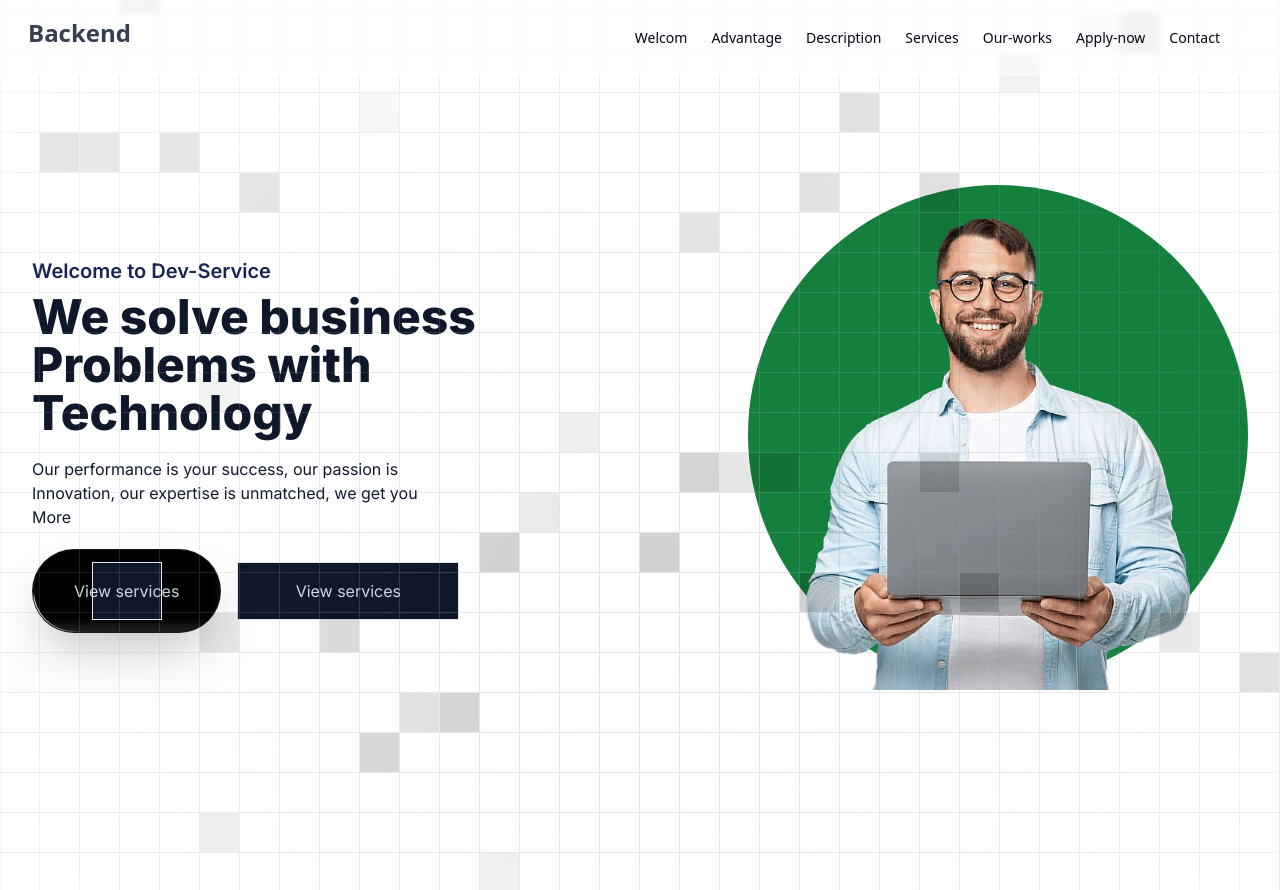
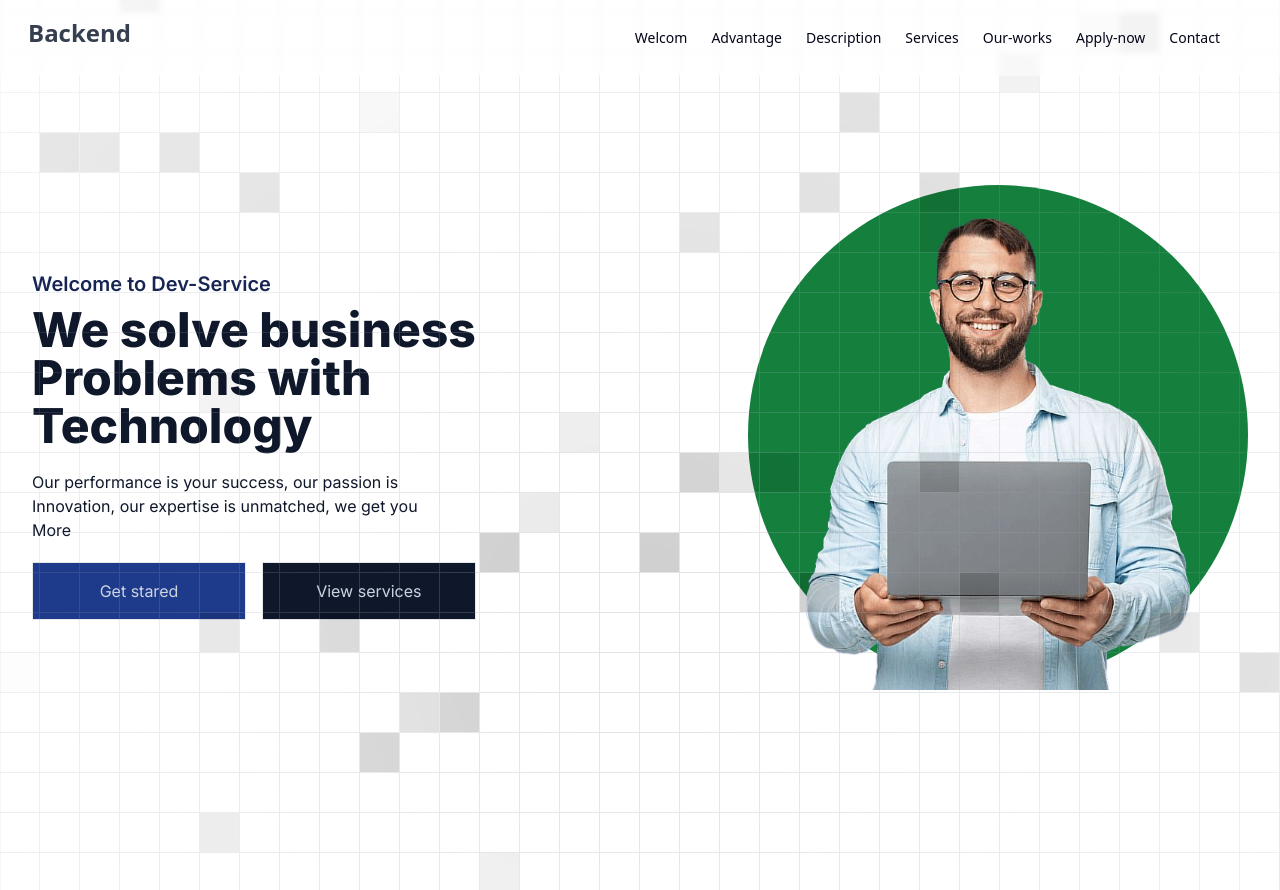
Before and after one commit to tchasinga/devservice, a Next.js app: page / in a window 1280 px wide. Built offline with nearby package versions, Linux system fonts and the light colour scheme.

Commit message:
new code is added

```diff
--- a/src/app/Animation/magicui/ShimmerButtonDemo.tsx
+++ b/src/app/Animation/magicui/ShimmerButtonDemo.tsx
@@ -6,9 +6,7 @@ export interface ShimmerButtonProps
   extends React.ButtonHTMLAttributes<HTMLButtonElement> {
   shimmerColor?: string;
   shimmerSize?: string;
-  borderRadius?: string;
   shimmerDuration?: string;
-  background?: string;
   className?: string;
   children?: React.ReactNode;
 }
@@ -19,8 +17,6 @@ const ShimmerButton = React.forwardRef<HTMLButtonElement, ShimmerButtonProps>(
       shimmerColor = "#ffffff",
       shimmerSize = "0.05em",
       shimmerDuration = "3s",
-      borderRadius = "100px",
-      background = "rgba(0, 0, 0, 1)",
       className,
       children,
       ...props
@@ -33,10 +29,8 @@ const ShimmerButton = React.forwardRef<HTMLButtonElement, ShimmerButtonProps>(
           {
             "--spread": "90deg",
             "--shimmer-color": shimmerColor,
-            "--radius": borderRadius,
             "--speed": shimmerDuration,
             "--cut": shimmerSize,
-            "--bg": background,
           } as CSSProperties
         }
         className={cn(
--- a/src/app/Components/Ui/Heros.jsx
+++ b/src/app/Components/Ui/Heros.jsx
@@ -25,11 +25,9 @@ export default function Heros() {
           </div>
           <div className="flex flex-col md:flex-row items-center w-full gap-4">
 
-              <ShimmerButton className="shadow-2xl">
-              <div className="bg-slate-900 text-slate-300 p-4 cursor-pointer duration-500 flex justify-center items-center border w-full md:w-1/2">
-                 <p>View services</p>
+          <div className="bg-blue-900 text-slate-300 p-4 cursor-pointer duration-500 flex justify-center items-center border w-full md:w-1/2">
+              <p>Get stared</p>
             </div>
-              </ShimmerButton>
 
             <div className="bg-slate-900 text-slate-300 p-4 cursor-pointer duration-500 flex justify-center items-center border w-full md:w-1/2">
               <p>View services</p>
```
